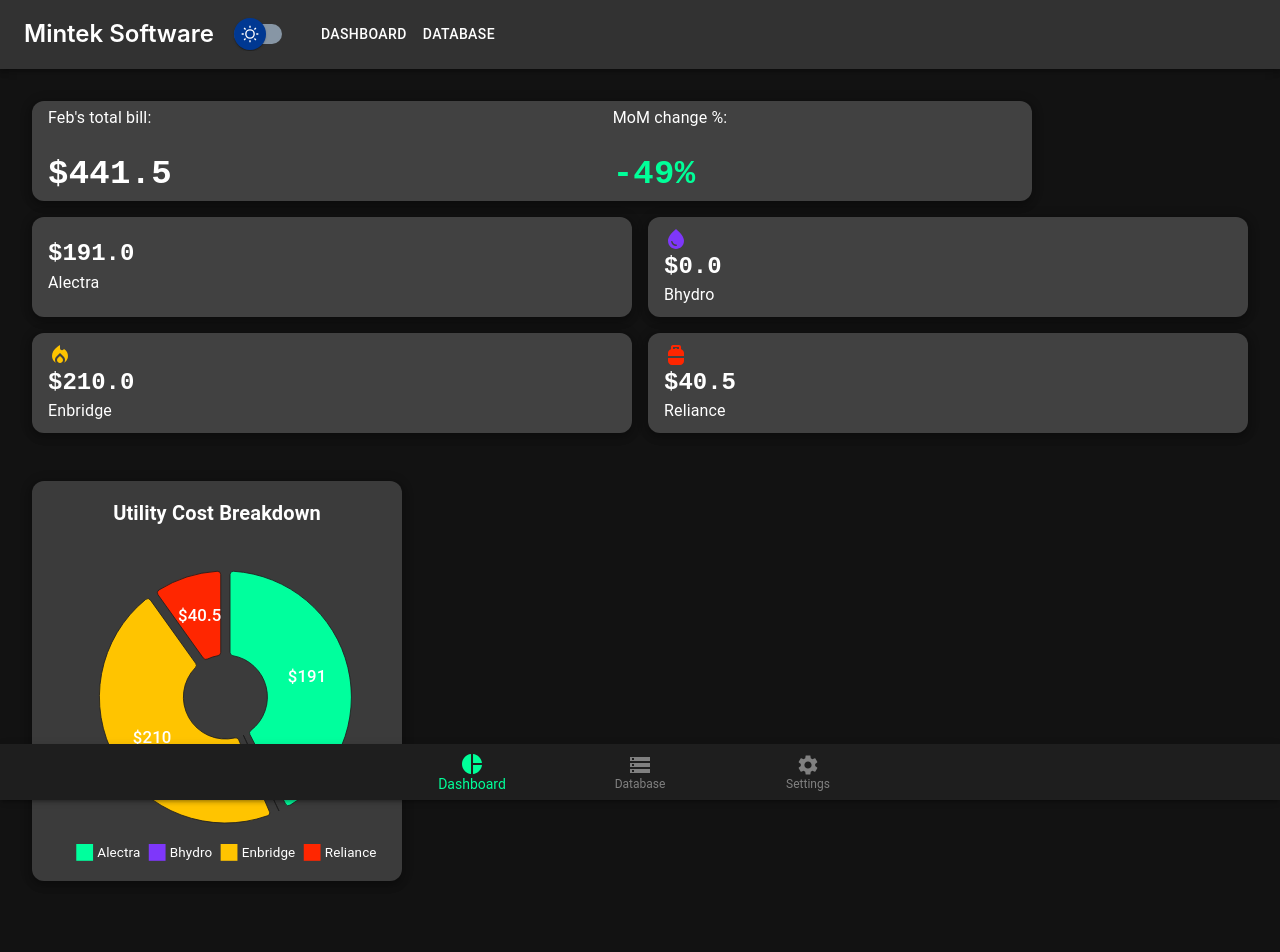
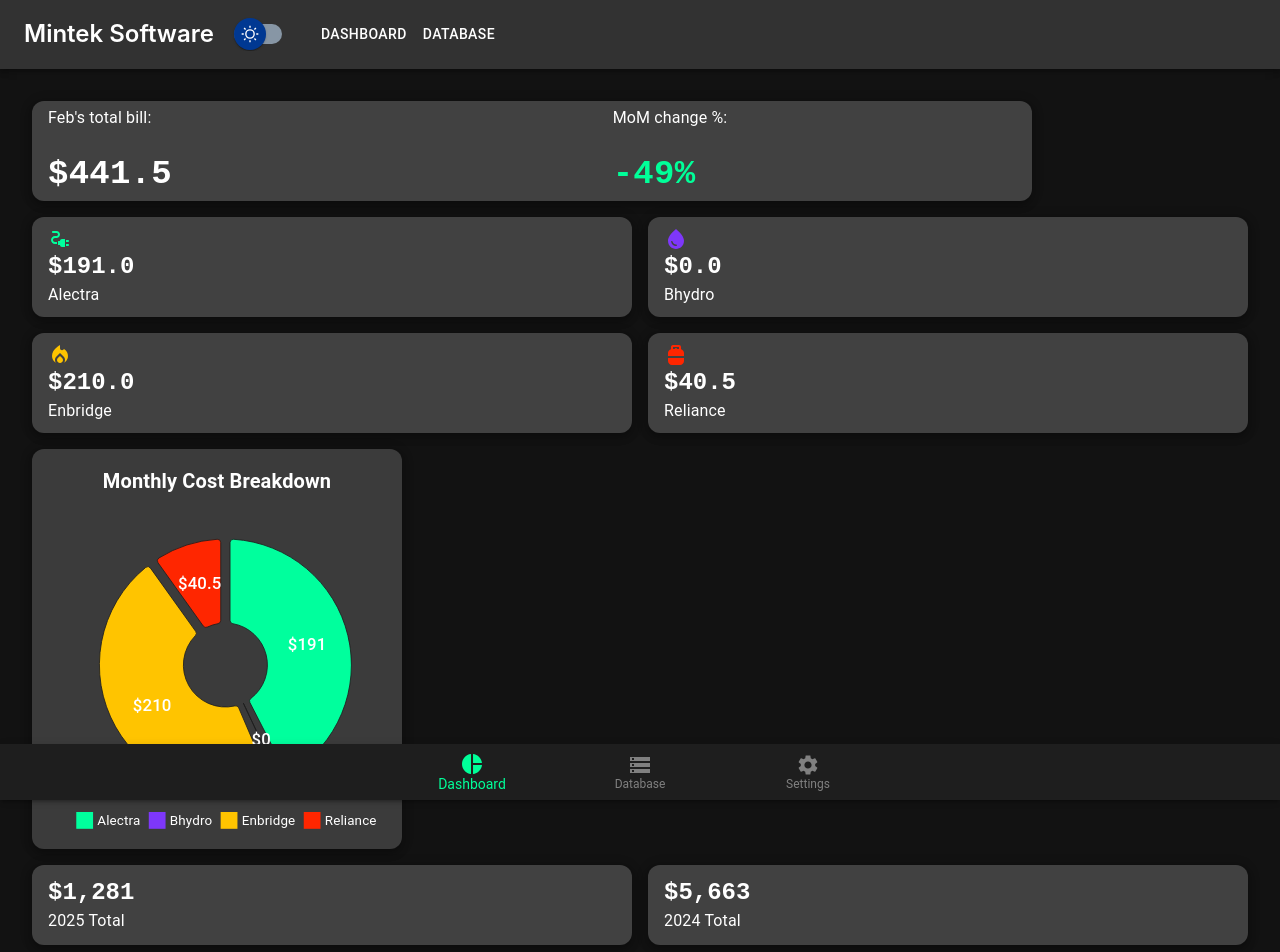
Before and after one commit to Siddharth-A/utility_tracker, a React (Vite) app in the folder utility-tracker/: page /dashboard in a window 1280 px wide. Shown: the top 952 px of the page. Built offline with nearby package versions, Linux system fonts and the light colour scheme.

Commit message:
Add yearly paper view to dashboard

```diff
--- /dev/null
+++ b/utility-tracker/src/components/Annualpaperview.jsx
@@ -0,0 +1,72 @@
+import * as React from "react";
+import Box from "@mui/material/Box";
+import Stack from "@mui/material/Stack";
+import Paper from "@mui/material/Paper";
+import { styled } from "@mui/material/styles";
+import { Grid2, Typography } from "@mui/material";
+import WaterDropIcon from "@mui/icons-material/WaterDrop";
+import PropaneTankIcon from "@mui/icons-material/PropaneTank";
+import LocalFireDepartmentIcon from "@mui/icons-material/LocalFireDepartment";
+
+import { fakeData } from "./data";
+
+const IndPaper = styled(Paper)(({ theme }) => ({
+  width: 1000,
+  height: 80,
+  padding: theme.spacing(2),
+  ...theme.typography.body2,
+  // textAlign: 'center',
+  borderRadius: "12px",
+  boxShadow: theme.shadows[5],
+  display: "flex",
+  flexDirection: "column",
+  justifyContent: "center",
+  // alignItems: "center",
+  fontFamily: "monospace",
+}));
+
+// {{ top: 30, bottom: 60, left:15, right:15 }}
+export default function Annualpaperview() {
+  const currentYear = new Date().getFullYear();
+  const lastYear = currentYear - 1;
+
+  const dataKey = ["Alectra", "Bhydro", "Enbridge", "Reliance"];
+
+  const calculateYearlyTotal = (year) => {
+    return fakeData
+      .filter((entry) => entry.year === year)
+      .reduce((total, entry) => {
+        return total + dataKey.reduce((sum, key) => sum + (entry[key] || 0), 0);
+      }, 0);
+  };
+
+  const currentYearTotal = calculateYearlyTotal(currentYear);
+  const lastYearTotal = calculateYearlyTotal(lastYear);
+
+  const currencyFormat = (value) =>
+    value.toLocaleString("en-US", {
+      style: "currency",
+      currency: "USD",
+      maximumFractionDigits: 0,
+    });
+
+  return (
+    <Box>
+      <Stack direction="row" spacing={2} sx={{ ml: 4, mr: 4, mt: 2 }}>
+        <IndPaper square={false} elevation={20}>
+          <Typography fontFamily="monospace" variant="h5" fontWeight={"bold"}>
+          {currencyFormat(currentYearTotal)}
+          </Typography>
+          <Typography variant="body1">{currentYear} Total</Typography>
+        </IndPaper>
+        <IndPaper square={false} elevation={20}>
+          <Typography fontFamily="monospace" variant="h5" fontWeight={"bold"}>
+            {currencyFormat(lastYearTotal)}
+          </Typography>
+          <Typography variant="body1">{lastYear} Total</Typography>
+        </IndPaper>
+      </Stack>
+
+    </Box>
+  );
+}
--- a/utility-tracker/src/components/Dashboard.jsx
+++ b/utility-tracker/src/components/Dashboard.jsx
@@ -4,6 +4,7 @@
 import { useTheme } from "@mui/material/styles";
 
 import Monthlypaperview from "./Monthlypaperview";
+import Annualpaperview from "./Annualpaperview";
 
 function Dashboard({ toggleDarkMode }) {
   const theme = useTheme(); // Get the current theme
@@ -19,6 +20,7 @@
       <Monthlypaperview />
       {/* <Chart /> */}
       <Pie />
+      <Annualpaperview />
     </Box>
   )
 }
--- a/utility-tracker/src/components/Monthlypaperview.jsx
+++ b/utility-tracker/src/components/Monthlypaperview.jsx
@@ -6,6 +6,7 @@
 import { Grid2, Typography } from "@mui/material";
 import WaterDropIcon from "@mui/icons-material/WaterDrop";
 import PropaneTankIcon from "@mui/icons-material/PropaneTank";
+import ElectricalServicesIcon from "@mui/icons-material/ElectricalServices";
 import LocalFireDepartmentIcon from "@mui/icons-material/LocalFireDepartment";
 
 import { fakeData } from "./data";
@@ -114,6 +115,7 @@
 
       <Stack direction="row" spacing={2} sx={{ ml: 4, mr: 4, mt: 2 }}>
         <IndPaper square={false} elevation={20}>
+          <ElectricalServicesIcon color="Alectra" />
           <Typography fontFamily="monospace" variant="h5" fontWeight={"bold"}>
             {currencyFormat(currentMonthData[dataKey[0]])}
           </Typography>
--- a/utility-tracker/src/components/Pie.jsx
+++ b/utility-tracker/src/components/Pie.jsx
@@ -40,9 +40,9 @@
 ];
 
   return (
-    <Stack direction="row" spacing={10} sx={{ ml:4, mr:4, mt:6 }}>
+    <Stack direction="row" spacing={10} sx={{ ml:4, mr:4, mt:2 }}>
     <IndPaper square={false} elevation={10}>
-        <Typography fontWeight="bold" variant="h6">Utility Cost Breakdown</Typography>
+        <Typography fontWeight="bold" variant="h6">Monthly Cost Breakdown</Typography>
         <PieChart
         // colors={palette}
         slotProps={{
--- a/utility-tracker/src/components/data.jsx
+++ b/utility-tracker/src/components/data.jsx
@@ -18,6 +18,7 @@
   export const fakeData = [
     {
         month: 'Jan',
+        year: 2024,
         Alectra: 200,
         Bhydro: 400,
         Enbridge: 230,
@@ -25,6 +26,7 @@
     },
     {
         month: 'Feb',
+        year: 2024,
         Alectra: 191,
         Bhydro: 0,
         Enbridge: 210,
@@ -32,6 +34,7 @@
     },
     {
         month: 'Mar',
+        year: 2024,
         Alectra: 150,
         Bhydro: 0,
         Enbridge: 180,
@@ -39,6 +42,7 @@
     },
     {
         month: 'Apr',
+        year: 2024,
         Alectra: 180,
         Bhydro: 380,
         Enbridge: 150,
@@ -46,6 +50,7 @@
     },
     {
         month: 'May',
+        year: 2024,
         Alectra: 170,
         Bhydro: 0,
         Enbridge: 150,
@@ -53,6 +58,7 @@
     },
     {
         month: 'Jun',
+        year: 2024,
         Alectra: 145,
         Bhydro: 0,
         Enbridge: 120,
@@ -60,6 +66,7 @@
     },
     {
         month: 'Jul',
+        year: 2024,
         Alectra: 130,
         Bhydro: 387,
         Enbridge: 110,
@@ -67,6 +74,7 @@
     },
     {
         month: 'Aug',
+        year: 2024,
         Alectra: 115,
         Bhydro: 0,
         Enbridge: 80,
@@ -74,6 +82,7 @@
     },
     {
         month: 'Sep',
+        year: 2024,
         Alectra: 140,
         Bhydro: 0,
         Enbridge: 90,
@@ -81,6 +90,7 @@
     },
     {
         month: 'Oct',
+        year: 2024,
         Alectra: 165,
         Bhydro: 378,
         Enbridge: 105,
@@ -88,6 +98,7 @@
     },
     {
         month: 'Nov',
+        year: 2024,
         Alectra: 176,
         Bhydro: 0,
         Enbridge: 130,
@@ -95,9 +106,26 @@
     },
     {
         month: 'Dec',
+        year: 2024,
         Alectra: 180,
         Bhydro: 0,
         Enbridge: 135,
         Reliance: 40.50,
     },
+    {
+        month: 'Jan',
+        year: 2025,
+        Alectra: 180,
+        Bhydro: 450,
+        Enbridge: 220,
+        Reliance: 40.50,
+    },
+    {
+        month: 'Feb',
+        year: 2025,
+        Alectra: 160,
+        Bhydro: 0,
+        Enbridge: 190,
+        Reliance: 40.50,
+    },
   ];
```
